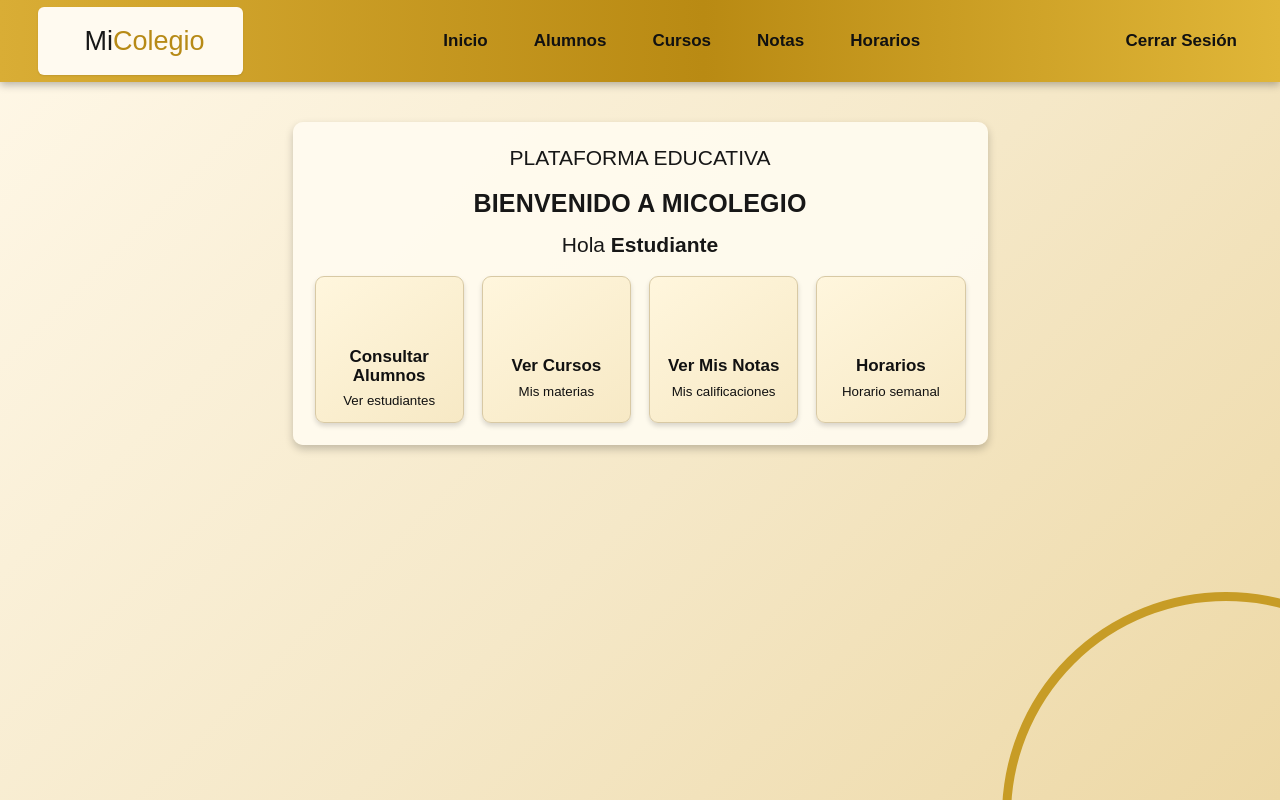
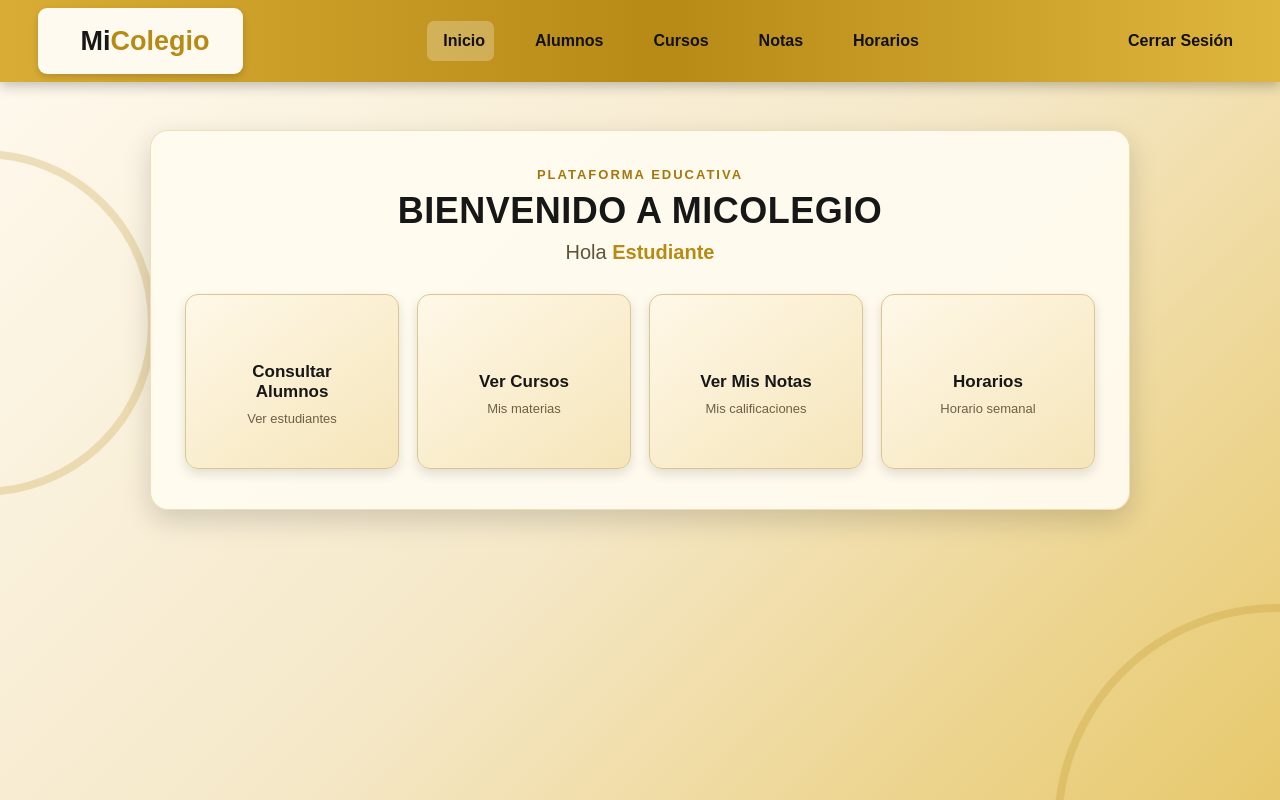
Before and after one commit to jhoelxander10-dot/Frontend-Proyect, a React (Vite) app: page / in a window 1280 px wide. Built offline with nearby package versions, Linux system fonts and the light colour scheme.

Commit message:
Mejora visual del dashboard principal

```diff
--- a/src/pages/HomePage.css
+++ b/src/pages/HomePage.css
@@ -11,61 +11,63 @@ button { font: inherit; }
 
 .school-app {
   min-height: 100vh;
-  background: linear-gradient(135deg, #fff8e8 0%, #f5e8c8 55%, #edd8a5 100%);
+  background: linear-gradient(135deg, #fffaf0 0%, #f5e8c8 52%, #e7c86b 100%);
   position: relative;
   overflow: hidden;
 }
 
+.school-app::before,
 .school-app::after {
   content: "";
   position: fixed;
-  width: 430px;
-  height: 430px;
-  right: -170px;
-  bottom: -240px;
-  border: 9px solid #c79c26;
+  border: 8px solid rgba(183, 138, 22, .22);
   border-radius: 50%;
   pointer-events: none;
 }
 
+.school-app::before { width: 330px; height: 330px; left: -190px; top: 150px; }
+.school-app::after { width: 430px; height: 430px; right: -220px; bottom: -250px; }
+
 .school-navbar {
   min-height: 82px;
-  padding: 6px 38px;
-  background: linear-gradient(90deg, #d9ad35, #b98a13 55%, #e0b638);
+  padding: 7px 38px;
+  background: linear-gradient(90deg, #d9ad35, #b78a16 52%, #dfb63d);
   display: flex;
   align-items: center;
-  gap: 32px;
-  box-shadow: 0 3px 8px rgba(0, 0, 0, .28);
+  gap: 28px;
+  box-shadow: 0 4px 12px rgba(0,0,0,.24);
   position: relative;
   z-index: 2;
 }
 
 .school-logo {
   width: 205px;
-  min-height: 68px;
+  min-height: 66px;
   border: 0;
-  border-radius: 6px;
+  border-radius: 9px;
   background: #fffaf0;
   color: #171717;
   display: flex;
   align-items: center;
   justify-content: center;
-  gap: 8px;
+  gap: 9px;
   font-size: 27px;
-  font-weight: 500;
+  font-weight: 700;
   cursor: pointer;
-  box-shadow: 0 1px 2px rgba(0,0,0,.1);
+  box-shadow: 0 3px 7px rgba(0,0,0,.16);
+  transition: transform .2s ease, box-shadow .2s ease;
 }
 
+.school-logo:hover { transform: translateY(-2px); box-shadow: 0 5px 10px rgba(0,0,0,.2); }
 .school-logo span:last-child span { color: #b78a16; }
-.logo-house { font-size: 48px; line-height: 1; color: #b78a16; }
+.logo-house { color: #b78a16; line-height: 1; }
 
 .school-nav {
   flex: 1;
   display: flex;
   justify-content: center;
   align-items: center;
-  gap: 28px;
+  gap: 25px;
 }
 
 .nav-item,
@@ -75,16 +77,18 @@ button { font: inherit; }
   color: #111;
   cursor: pointer;
   font-weight: 700;
-  font-size: 17px;
+  font-size: 16px;
   display: flex;
   align-items: center;
-  gap: 8px;
-  padding: 12px 5px;
+  gap: 7px;
+  padding: 11px 9px;
+  border-radius: 7px;
+  transition: background .2s ease, color .2s ease, transform .2s ease;
 }
 
 .nav-item:hover,
-.logout-button:hover { color: #fff8df; }
-.nav-item.active { color: #111; }
+.logout-button:hover { background: rgba(255,255,255,.2); color: #fff; transform: translateY(-1px); }
+.nav-item.active { background: rgba(255,255,255,.25); }
 .logout-button { white-space: nowrap; }
 
 .dashboard-main {
@@ -92,29 +96,42 @@ button { font: inherit; }
   display: flex;
   justify-content: center;
   align-items: flex-start;
-  padding: 40px 20px 80px;
+  padding: 48px 20px 80px;
+  position: relative;
+  z-index: 1;
 }
 
 .welcome-panel {
-  width: min(695px, 100%);
-  min-height: 286px;
-  padding: 24px 22px 22px;
+  width: min(980px, 100%);
+  padding: 36px 34px 40px;
   text-align: center;
-  background: rgba(255, 251, 240, .94);
-  border-radius: 10px;
-  box-shadow: 0 4px 9px rgba(0,0,0,.22);
+  background: rgba(255, 251, 240, .95);
+  border: 1px solid rgba(183, 138, 22, .25);
+  border-radius: 18px;
+  box-shadow: 0 10px 28px rgba(0,0,0,.16);
+}
+
+.welcome-label {
+  margin: 0 0 8px !important;
+  color: #a4770e;
+  font-size: 13px !important;
+  font-weight: 800;
+  letter-spacing: 2px;
 }
 
 .welcome-panel h1 {
-  margin: 0 0 15px;
-  font-size: 25px;
-  letter-spacing: .2px;
+  margin: 0 0 9px;
+  font-size: clamp(26px, 4vw, 36px);
+  letter-spacing: .5px;
 }
 
-.welcome-panel > p {
-  margin: 0 0 19px;
-  font-size: 21px;
+.student-greeting {
+  margin: 0 0 30px !important;
+  font-size: 20px !important;
+  color: #5f5339;
 }
+
+.student-greeting strong { color: #b78a16; }
 
 .dashboard-actions {
   display: grid;
@@ -123,49 +140,55 @@ button { font: inherit; }
 }
 
 .dashboard-card {
-  min-height: 147px;
-  border: 1px solid #d8c9a4;
-  border-radius: 9px;
-  background: linear-gradient(145deg, #fff6dd, #f7e9c5);
-  color: #111;
+  min-height: 175px;
+  border: 1px solid #dbc68e;
+  border-radius: 13px;
+  padding: 20px 12px;
+  background: linear-gradient(145deg, #fff8e8, #f5e5b9);
+  color: #171717;
   cursor: pointer;
-  box-shadow: 0 3px 5px rgba(0,0,0,.15);
+  box-shadow: 0 5px 12px rgba(0,0,0,.12);
   display: flex;
   flex-direction: column;
   justify-content: center;
   align-items: center;
-  gap: 8px;
-  transition: transform .15s ease, box-shadow .15s ease;
+  gap: 9px;
+  transition: transform .2s ease, box-shadow .2s ease, border-color .2s ease;
 }
 
 .dashboard-card:hover {
-  transform: translateY(-3px);
-  box-shadow: 0 6px 10px rgba(0,0,0,.2);
+  transform: translateY(-6px);
+  border-color: #b78a16;
+  box-shadow: 0 12px 20px rgba(0,0,0,.18);
 }
 
-.dashboard-card:active { transform: translateY(0); }
+.dashboard-card:active { transform: translateY(-2px); }
+.dashboard-card:focus-visible,
+.nav-item:focus-visible,
+.logout-button:focus-visible,
+.school-logo:focus-visible { outline: 3px solid #171717; outline-offset: 3px; }
 
-.dashboard-icon {
-  color: #b08a25;
-  font-size: 48px;
-  line-height: 1;
-  font-weight: 400;
-}
-
-.dashboard-card strong {
-  font-size: 17px;
-  line-height: 1.12;
-}
+.dashboard-icon { color: #b08a25; line-height: 1; }
+.dashboard-card strong { font-size: 17px; line-height: 1.15; }
+.dashboard-card small { color: #6d6045; font-size: 13px; }
 
 @media (max-width: 900px) {
   .school-navbar { padding: 8px 18px; gap: 12px; flex-wrap: wrap; }
   .school-logo { width: 180px; }
-  .school-nav { order: 3; width: 100%; gap: 18px; justify-content: space-around; }
+  .school-nav { order: 3; width: 100%; gap: 12px; justify-content: space-around; }
   .logout-button { margin-left: auto; }
+  .dashboard-actions { grid-template-columns: repeat(2, 1fr); }
 }
 
-@media (max-width: 650px) {
-  .dashboard-actions { grid-template-columns: repeat(2, 1fr); }
-  .school-navbar { justify-content: space-between; }
+@media (max-width: 600px) {
+  .dashboard-main { padding: 25px 12px 50px; }
+  .welcome-panel { padding: 28px 16px; border-radius: 14px; }
+  .dashboard-actions { grid-template-columns: 1fr 1fr; gap: 12px; }
+  .dashboard-card { min-height: 145px; }
   .nav-item span, .logout-button span { display: none; }
+  .school-nav { gap: 4px; }
 }
+
+@media (max-width: 390px) {
+  .dashboard-actions { grid-template-columns: 1fr; }
+}
```
